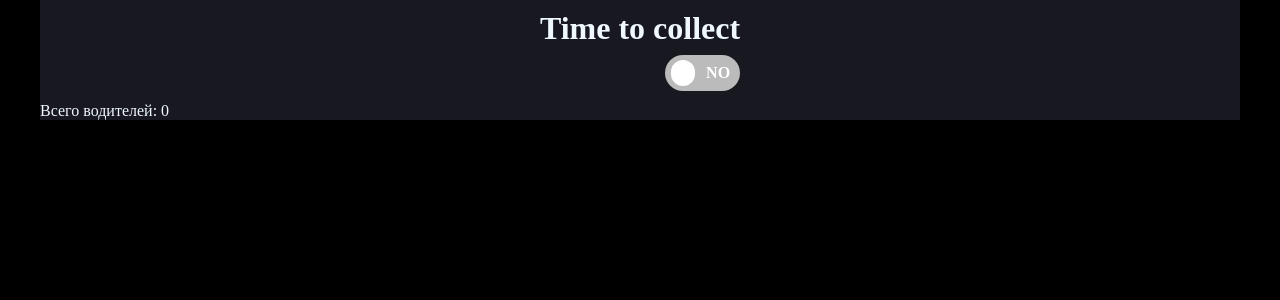
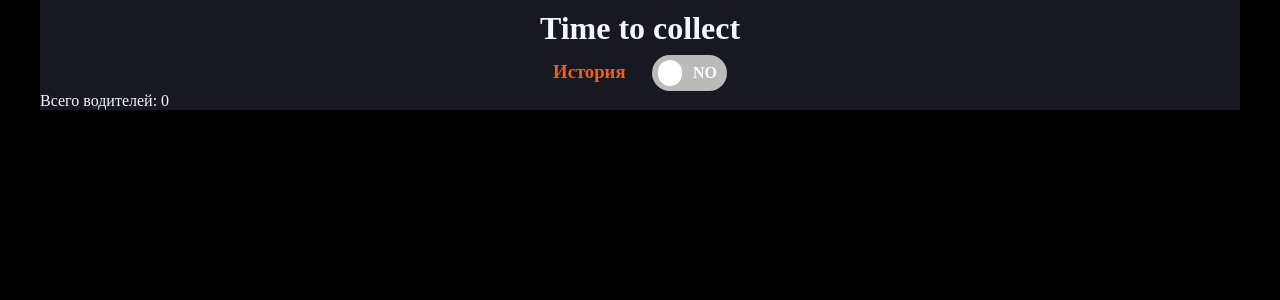
Before and after one commit to ArkadiyJS/time-to-collect, a React (Vite) app: page / in a window 1280 px wide. Shown: the top 300 px of the page. Built offline with nearby package versions, Linux system fonts and the light colour scheme.

Commit message:
fix: update store "начало сборки"

```diff
--- a/src/App.scss
+++ b/src/App.scss
@@ -30,6 +30,20 @@
 
 .Header {
   margin: auto;
+
+}
+.Header__container{
+  display: flex;
+  justify-content: space-around;
+  align-items:center ;
+
+
+}
+.history{
+  padding-top: 5%;
+  cursor: pointer;
+  color: #f05d22;
+
 }
 
 
--- a/src/App.tsx
+++ b/src/App.tsx
@@ -22,7 +22,7 @@ function App() {
   const dispatch = useAppDispatch()
   const drivers = useAppSelector((state)=>{ return state.collectListSlice.collect})
 
-
+  console.log(drivers)
   // заносим данные из стора в стейт и делаем подписку на изменения в сторе
 
   const [driverCollect, setDriverCollect] = useState(drivers)
--- a/src/components/header/header.tsx
+++ b/src/components/header/header.tsx
@@ -6,10 +6,14 @@ function Header({showButtonCreateList,setShowButtonCreateList}) {
     <span className='Header'>
 
        <h1>Time to collect</h1>
-        <ToggleSwitch label="Режим админа"
+       <div className='Header__container' > <span className='history'><h3>История</h3></span><ToggleSwitch label="Режим админа"
         showButtonCreateList={showButtonCreateList}
         setShowButtonCreateList={setShowButtonCreateList}
-        />
+        /></div>
+
+
+
+
       </span>
   );
 }
--- a/src/components/header/toggleSwitch/toggleSwitch.tsx
+++ b/src/components/header/toggleSwitch/toggleSwitch.tsx
@@ -10,7 +10,7 @@ type  PropsType = {
 
 function ToggleSwitch({label,setShowButtonCreateList,showButtonCreateList}:PropsType) {
   return (
-    <div className={s.container}>
+    <span >
     {" "}
     <div className={s.toggleSwitch}>
         <input onClick={()=>{setShowButtonCreateList(!showButtonCreateList)}}
@@ -21,7 +21,7 @@ function ToggleSwitch({label,setShowButtonCreateList,showButtonCreateList}:Props
           <span className={s.switch} />
         </label>
       </div>
-    </div>
+    </span>
   );
 }
 
--- a/src/components/mainContent/nameList/nameList.tsx
+++ b/src/components/mainContent/nameList/nameList.tsx
@@ -27,7 +27,7 @@ function NameList({completed,timeToFinish,timeToBegin,name,id}:PropsType) {
   const [hourDigitalBegin, setHourDigitalBegin] = useState<number>(0);
   const [minutesDigitalBegin, setMinutesDigitalBegin] = useState<number>(0);
 
-  const giveMeTimeBegin = () => {
+  const giveMeTimeBegin = (id) => {
 
     const date:Date = new Date();
 
@@ -36,10 +36,15 @@ function NameList({completed,timeToFinish,timeToBegin,name,id}:PropsType) {
 
     setHourDigitalBegin(HH);
     setMinutesDigitalBegin(MM);
+
+      const begins =`${HH}ч:${MM}м`
+    upDateStor(id,begins)
+
+
   }
 
   // константа время начало сборки часы : минуты
-  const begin = `${hourDigitalBegin}:${minutesDigitalBegin}`
+  const begin = `${hourDigitalBegin}ч:${minutesDigitalBegin}м`
 
   const [hourDigitalFinish, setHourDigitalFinish] = useState<number>(0);
   const [minutesDigitalFinish, setMinutesDigitalFinish] = useState<number>(0);
@@ -57,7 +62,7 @@ function NameList({completed,timeToFinish,timeToBegin,name,id}:PropsType) {
 
   }
   // константа время завершения  сборки часы : минуты
-const finish = `${hourDigitalFinish}:${minutesDigitalFinish}`
+const finish = `${hourDigitalFinish}ч:${minutesDigitalFinish}м`
 
 // вычесляем сколько времени ушло на сборку
  const sumHour = (  hourDigitalFinish - hourDigitalBegin)
@@ -67,14 +72,13 @@ const finish = `${hourDigitalFinish}:${minutesDigitalFinish}`
 
  const upDateStor =(id,begin) =>{
   const upDate = {id:id,value:begin}
-
   dispatch(upDateTimeToBegin(upDate))
 }
 
   return (
     <ul className='nameList'>
 
-      <li onClick={()=>{setShowSettingList(!showSettingList) }}>{name}---<span>Н:{begin} К:{finish}</span></li>
+      <li onClick={()=>{setShowSettingList(!showSettingList) }}>{name}---<span>Начало:{begin} Конец:{finish}</span></li>
 
         <div>{ showSettingList ? <ul>
              <li><span>Длительность:{ hourDigitalFinish && sumTimeToCollect} </span>  </li>
@@ -82,13 +86,13 @@ const finish = `${hourDigitalFinish}:${minutesDigitalFinish}`
                 <button
                 className='btnUse'
                 disabled={hourDigitalBegin !== 0}
-                onClick={()=>{giveMeTimeBegin(),setTimeout(upDateStor(id,begin),1000)
+                onClick={()=>{giveMeTimeBegin(id)
                 }}> начать
                 </button>
 
                 <button className='btnUse'
                 disabled={hourDigitalFinish !== 0}
-                onClick={()=>giveMeTimeFinish()}> закончить
+                onClick={()=>giveMeTimeFinish(id)}> закончить
                 </button>
 
               </li>
--- a/src/store/slice/collectListSlice.tsx
+++ b/src/store/slice/collectListSlice.tsx
@@ -27,7 +27,7 @@ export const collectListSlice = createSlice({
       state.collect.push(action.payload)
     },
     upDateTimeToBegin(state,action){
-      state.collect.find((t)=> t.id === action.id ? t.timeToBegin = action.value : '' )
+      state.collect.find((t)=> t.id === action.payload.id ? t.timeToBegin = action.payload.value : '' )
     }
 
 
```
